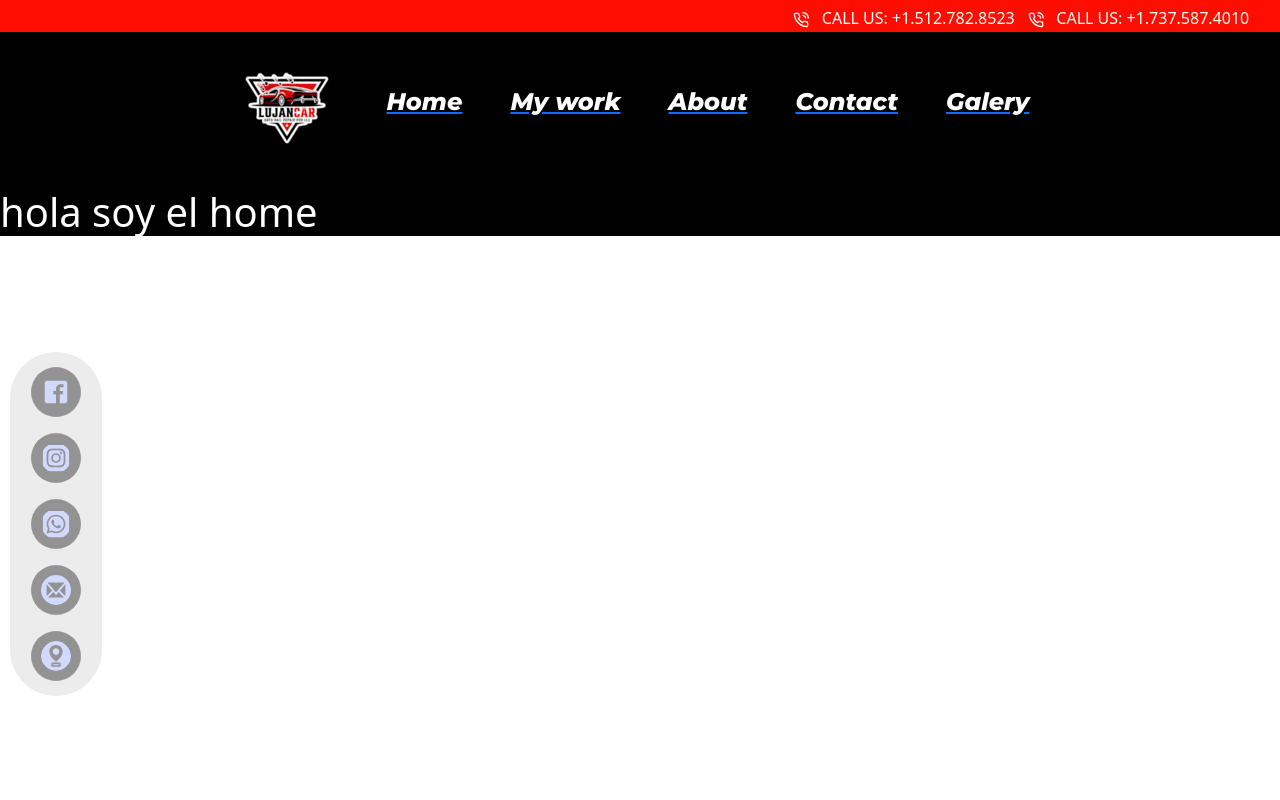
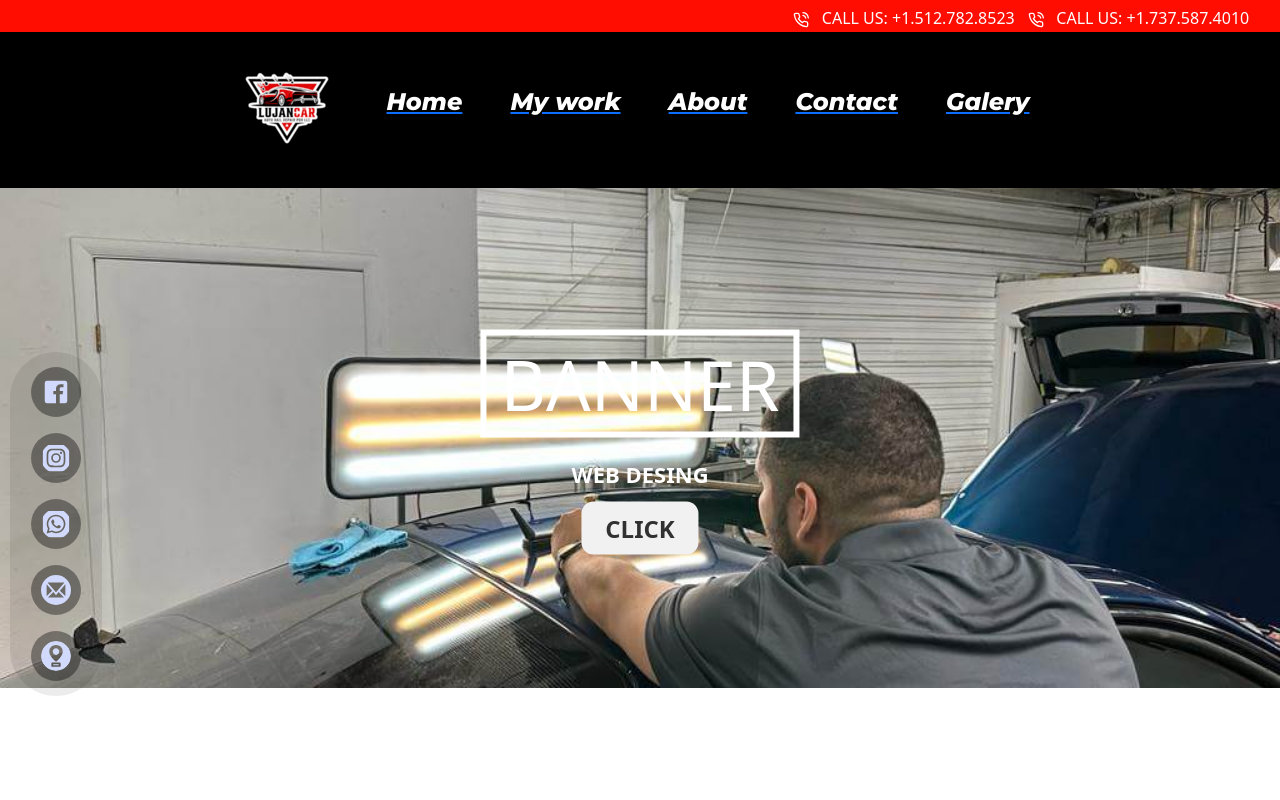
Before and after one commit to DoangCespedes/Lujancar, a React (Vite) app: page / in a window 1280 px wide. Shown: the top 800 px of the page. Built offline with nearby package versions, Linux system fonts and the light colour scheme.

Commit message:
creamos el banner del home

```diff
--- a/src/Core/infrastructure/app/App.jsx
+++ b/src/Core/infrastructure/app/App.jsx
@@ -2,6 +2,7 @@
 import { NavBar } from "../components/navBar/NavBar"
 import { Outlet } from "react-router-dom";
 import { NavSeedDial } from "../components/navSpeedDial/NavSeedDial";
+import { Footer } from "../components/footer/Footer";
 
 export const App = () => {
   return (
@@ -9,6 +10,7 @@ export const App = () => {
       <NavBar/>
       <Outlet/>
       <NavSeedDial/>
+      <Footer/>
     </>
   )
 }
--- /dev/null
+++ b/src/Core/infrastructure/components/banner/Banner.jsx
@@ -0,0 +1,15 @@
+import './Style.css'
+
+export const Banner = () => {
+  return (
+    <>
+        <div className='main-image'>
+            <div className='containerr'>
+                <h1><span>Banner</span></h1>
+                <span className='cen'>Web desing</span>
+                <a className='button' href='#'>Click</a>
+            </div>
+        </div>
+    </>
+  )
+}
--- /dev/null
+++ b/src/Core/infrastructure/components/banner/Style.css
@@ -0,0 +1,48 @@
+.main-image {
+    position: relative;
+    background: url(../../../../assets/14.jpg) no-repeat center;
+    background-size: cover;
+    height: 500px;
+    overflow: hidden;
+}
+
+.containerr {
+    position: absolute;
+    top: 50%;
+    left: 50%;
+    transform: translate(-50%, -50%);
+    text-align: center;
+    color: #fff;
+    font-weight: 700;
+    text-transform: uppercase;
+}
+
+.containerr h1{
+    margin: 0;
+    font-size:70px
+}
+
+.containerr h1 span{
+    border: 6px solid white;
+    padding: 6px 14px;
+    display: inline-block;
+}
+
+.cen{
+    margin: 20px;
+    display: block;
+    font-size: 22px;
+}
+
+.button{
+    color:#313131;
+    padding: 10px 24px;
+    background: #f1f1f1;
+    text-decoration: none;
+    border-radius: 12px;
+    transition: .6s;
+}
+
+.button:hover{
+    opacity: .6;
+}
--- a/src/Core/infrastructure/components/carousels/slider/Slider.jsx
+++ b/src/Core/infrastructure/components/carousels/slider/Slider.jsx
@@ -10,7 +10,6 @@ import './Style.css'
 export const Slider = () => {
   return (
     <>
-        <div className='containerr'>
         <Carousel fade>
             <Carousel.Item>
             <img
@@ -41,7 +40,6 @@ export const Slider = () => {
             />
             </Carousel.Item>
         </Carousel>
-        </div>
     </>
   )
 }
--- a/src/Core/infrastructure/components/footer/Style.css
+++ b/src/Core/infrastructure/components/footer/Style.css
@@ -69,7 +69,7 @@ footer{
 .box__footer{
     display: flex;
     flex-direction: column;
-    padding: 40px;
+    padding: 1rem;
 }
 
 /* .box__footer .logo img{
@@ -77,7 +77,7 @@ footer{
 } */
 
 .box__footer .terms{
-    max-width: 350px;
+    max-width: 400px;
     margin-top: 20px;
     font-weight: 500;
     color: #7a7a7a;
@@ -93,7 +93,7 @@ footer{
 .box__footer a{
     margin-top: 10px;
     color: #7a7a7a;
-    font-weight: 600;
+    font-weight: 500;
 }
 
 .box__footer a:hover{
@@ -101,7 +101,7 @@ footer{
 }
 
 .box__footer a .fab{
-    font-size: 20px;
+    font-size: 1.5rem;
 }
 
 .box__copyright{
--- a/src/Core/infrastructure/components/navBar/Style.css
+++ b/src/Core/infrastructure/components/navBar/Style.css
@@ -1,12 +1,4 @@
-@import url('https://fonts.googleapis.com/css2?family=Montserrat:ital,wght@1,800&family=Outfit:wght@500&display=swap');
 
-:root{
-    --mainColor: rgba(0,0,0);
-    --mainColorLight: rgba(0,0,0, 0.6);
-    --secondaryColor: rgba(255,13,0);
-    --textColor: #ffffff;
-
-}
 
 .red-top{
     display: flex;
--- a/src/index.css
+++ b/src/index.css
@@ -2,6 +2,17 @@
 @import url('https://fonts.googleapis.com/css2?family=Montserrat:ital,wght@1,800&display=swap');
 @import url('https://fonts.googleapis.com/css2?family=Montserrat:ital,wght@1,800&family=Outfit:wght@500;800&display=swap');
 
+@import url('https://fonts.googleapis.com/css2?family=Montserrat:ital,wght@1,800&family=Outfit:wght@500&display=swap');
+
+
+/* NOTA: PASEMOS TODOS LOS ESTILOS GLOBALES AL INDEX PARA PROBAR SI ES LO QUE NOS ESTA FASTIDIANDO JJEJE */
+:root{
+    --mainColor: rgba(0,0,0);
+    --mainColorLight: rgba(0,0,0, 0.6);
+    --secondaryColor: rgba(255,13,0);
+    --textColor: #ffffff;
+
+}
 
 * {
     margin: 0;
--- a/src/views/Home/Home.jsx
+++ b/src/views/Home/Home.jsx
@@ -1,9 +1,27 @@
 import React from 'react'
+import { Banner } from '../../Core/infrastructure/components/banner/Banner'
+import { Services } from '../../Core/infrastructure/components/sections/services/services'
 
 export const Home = () => {
   return (
-    <div>
-      <h1 className='bg-black'>hola soy el home</h1>
-    </div>
+    <>
+        <Banner/>
+      <div className='container'>
+        <p>Lorem ipsum dolor sit amet consectetur adipisicing elit. Ab rerum dicta similique doloribus mollitia delectus rem aperiam amet perferendis explicabo provident, maiores officia. Ipsa vel, adipisci maxime vitae cum sed.</p>
+        <p>Lorem ipsum dolor sit amet consectetur adipisicing elit. Ab rerum dicta similique doloribus mollitia delectus rem aperiam amet perferendis explicabo provident, maiores officia. Ipsa vel, adipisci maxime vitae cum sed.</p>
+        <p>Lorem ipsum dolor sit amet consectetur adipisicing elit. Ab rerum dicta similique doloribus mollitia delectus rem aperiam amet perferendis explicabo provident, maiores officia. Ipsa vel, adipisci maxime vitae cum sed.</p>
+        <p>Lorem ipsum dolor sit amet consectetur adipisicing elit. Ab rerum dicta similique doloribus mollitia delectus rem aperiam amet perferendis explicabo provident, maiores officia. Ipsa vel, adipisci maxime vitae cum sed.</p>
+        <p>Lorem ipsum dolor sit amet consectetur adipisicing elit. Ab rerum dicta similique doloribus mollitia delectus rem aperiam amet perferendis explicabo provident, maiores officia. Ipsa vel, adipisci maxime vitae cum sed.</p>
+        <p>Lorem ipsum dolor sit amet consectetur adipisicing elit. Ab rerum dicta similique doloribus mollitia delectus rem aperiam amet perferendis explicabo provident, maiores officia. Ipsa vel, adipisci maxime vitae cum sed.</p>
+        <p>Lorem ipsum dolor sit amet consectetur adipisicing elit. Ab rerum dicta similique doloribus mollitia delectus rem aperiam amet perferendis explicabo provident, maiores officia. Ipsa vel, adipisci maxime vitae cum sed.</p>
+        <p>Lorem ipsum dolor sit amet consectetur adipisicing elit. Ab rerum dicta similique doloribus mollitia delectus rem aperiam amet perferendis explicabo provident, maiores officia. Ipsa vel, adipisci maxime vitae cum sed.</p>
+        <p>Lorem ipsum dolor sit amet consectetur adipisicing elit. Ab rerum dicta similique doloribus mollitia delectus rem aperiam amet perferendis explicabo provident, maiores officia. Ipsa vel, adipisci maxime vitae cum sed.</p>
+        <p>Lorem ipsum dolor sit amet consectetur adipisicing elit. Ab rerum dicta similique doloribus mollitia delectus rem aperiam amet perferendis explicabo provident, maiores officia. Ipsa vel, adipisci maxime vitae cum sed.</p>
+        <p>Lorem ipsum dolor sit amet consectetur adipisicing elit. Ab rerum dicta similique doloribus mollitia delectus rem aperiam amet perferendis explicabo provident, maiores officia. Ipsa vel, adipisci maxime vitae cum sed.</p>
+
+      </div>
+      <Services/>
+
+    </>
   )
 }
--- a/src/views/MyWork/MyWork.jsx
+++ b/src/views/MyWork/MyWork.jsx
@@ -1,14 +1,10 @@
-import React from 'react'
-import { Services } from '../../Core/infrastructure/components/sections/services/services'
-import { Slider } from '../../Core/infrastructure/components/carousels/slider/Slider'
-import { Footer } from '../../Core/infrastructure/components/footer/Footer'
+
 
 export const MyWork = () => {
   return (
-    <div>
-      <Slider/>
-      <Services/>
-      <Footer/>
-    </div>
+    <>
+
+      sljdnvbjsndv
+    </>
   )
 }
```
Lines whose indentation alone changed are shown as unchanged.
